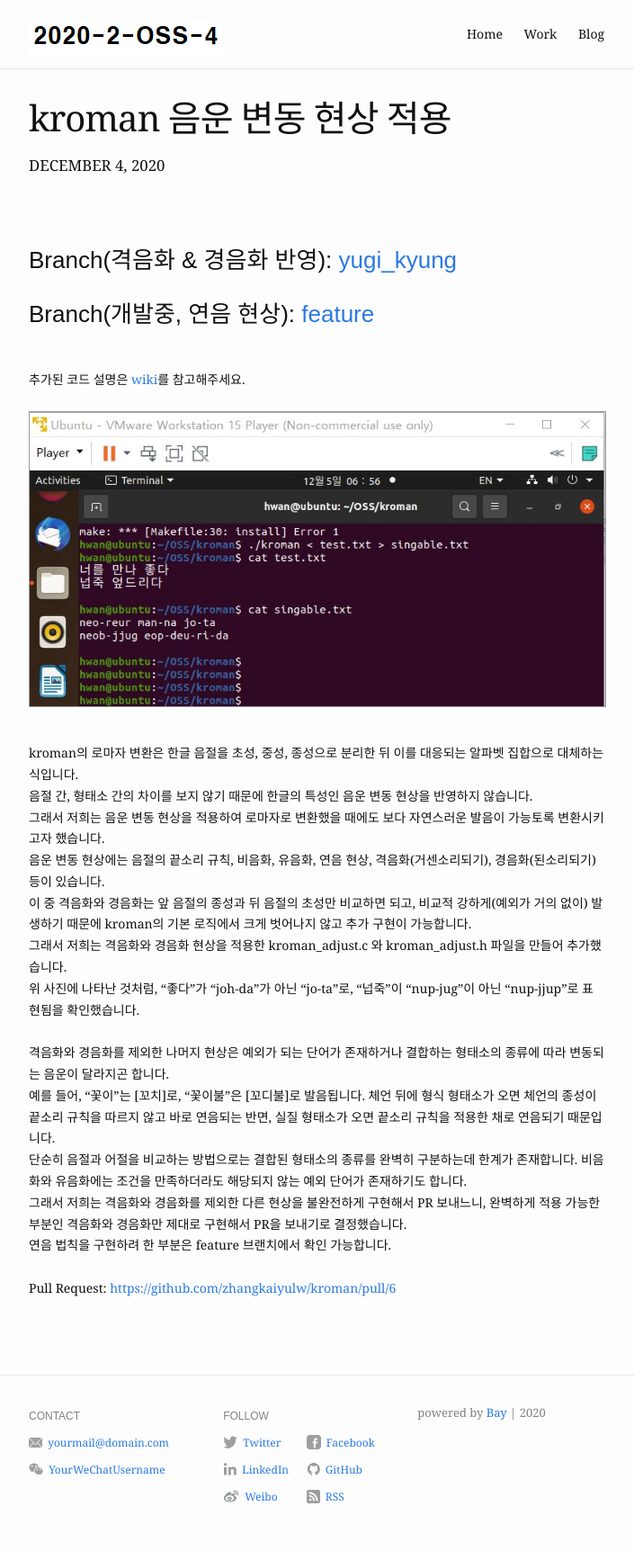
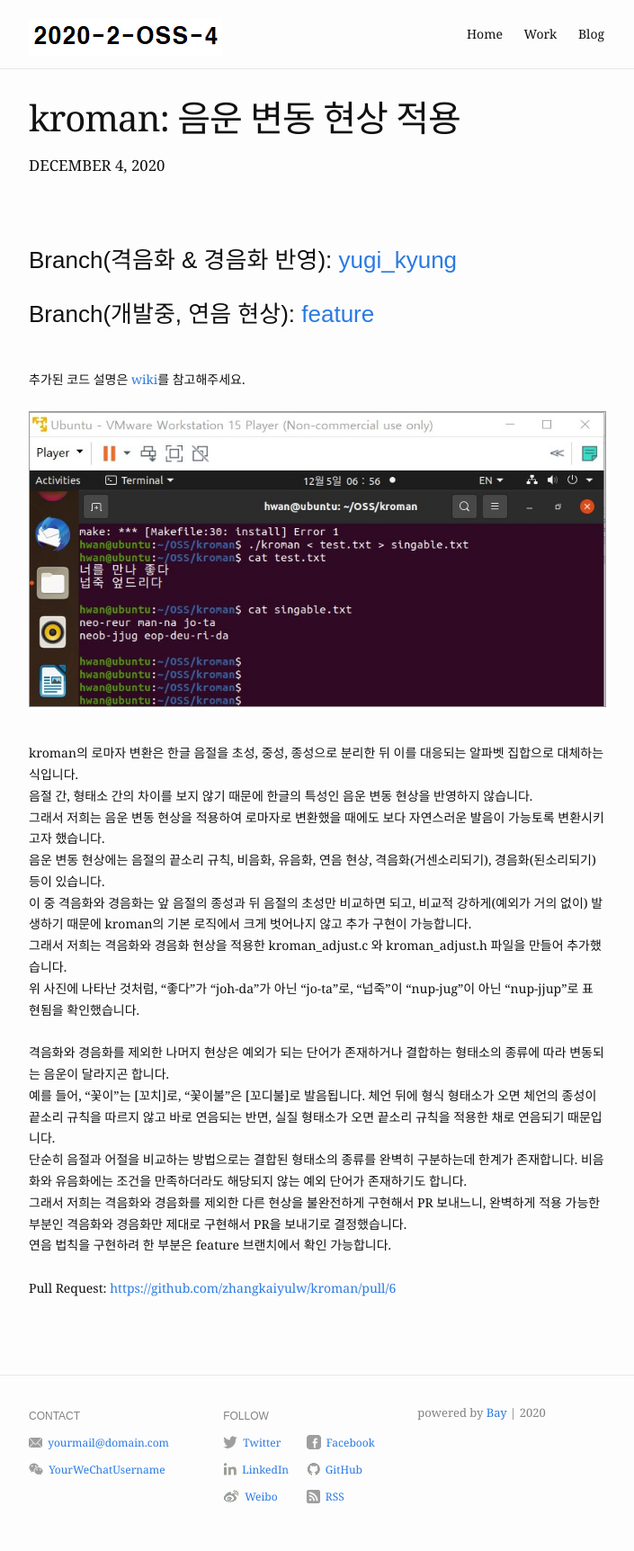
Before and after one commit to 20-2-SKKU-OSS/2020-2-OSS-4, a Jekyll site: the page built from _posts/2020-12-04-emwoon.md, in a window 1280 px wide. Shown: the whole page at 90% size, without its empty margins (288-993 px from the left). Built offline with Jekyll 4.4.1, drawn with Linux system fonts in a browser that asks for light colours.

```diff
--- a/_posts/2020-12-04-emwoon.md
+++ b/_posts/2020-12-04-emwoon.md
@@ -1,6 +1,6 @@
 ---
 layout: post
-title:  "kroman 음운 변동 현상 적용"
+title:  "kroman: 음운 변동 현상 적용"
 date:   2020-12-04 10:00:40
 blurb: "A look at an example post using Bay Jekyll theme."
 og_image: /assets/img/emwoon.jpg
```
